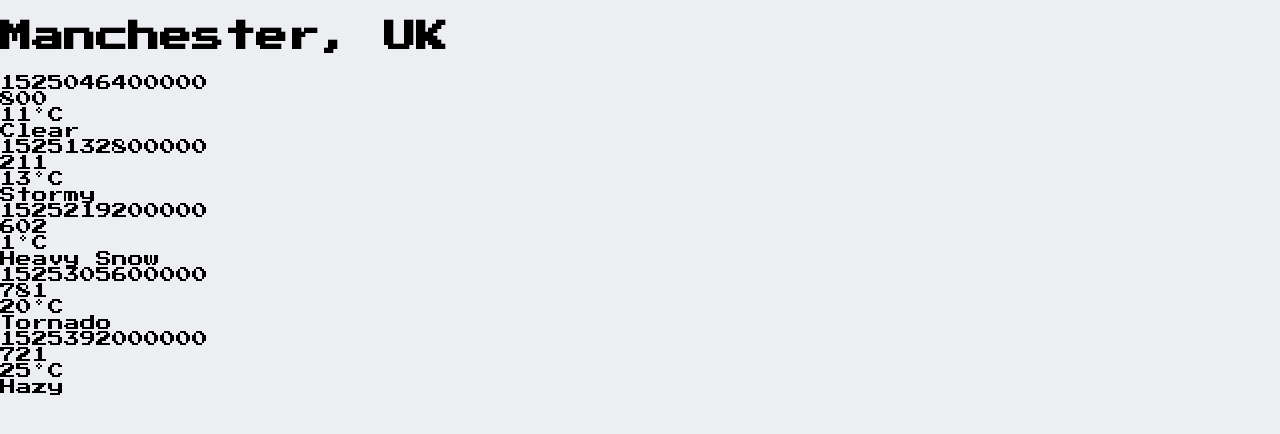
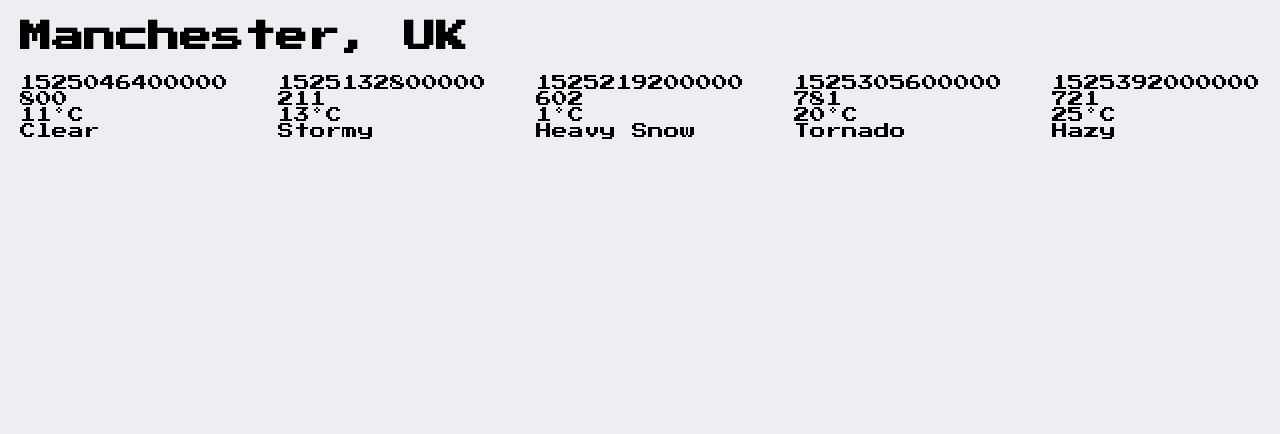
Before and after one commit to pbeardey/weather-app, a React (Create React App) app: page / in a window 1280 px wide. Shown: the top 434 px of the page. Built offline with nearby package versions, Linux system fonts and the light colour scheme.

Commit message:
add css to ForecastSummaries

```diff
--- a/src/components/App.js
+++ b/src/components/App.js
@@ -10,7 +10,7 @@
 function App({ location, forecasts }) {
   const { city, country } = location;
   return (
-    <div className="App">
+    <div className="weather-app">
       <LocationDetails city={city} country={country} />
       <ForecastSummaries forecasts={forecasts} />
     </div>
--- a/src/components/ForecastSummaries.js
+++ b/src/components/ForecastSummaries.js
@@ -2,6 +2,7 @@
 
 import React from "react";
 import PropTypes from "prop-types";
+import "../styles/ForecastSummaries.css";
 
 import ForecastSummary from "./ForecastSummary";
 
--- a/src/styles/App.css
+++ b/src/styles/App.css
@@ -0,0 +1,3 @@
+.weather-app {
+    margin: 0 20px;
+}
--- /dev/null
+++ b/src/styles/ForecastSummaries.css
@@ -0,0 +1,4 @@
+.forecast-summaries {
+    display: flex;
+    justify-content: space-between;
+}
```
Also changed, not shown: 1 other file (tests, documents, lock files or other folders).
